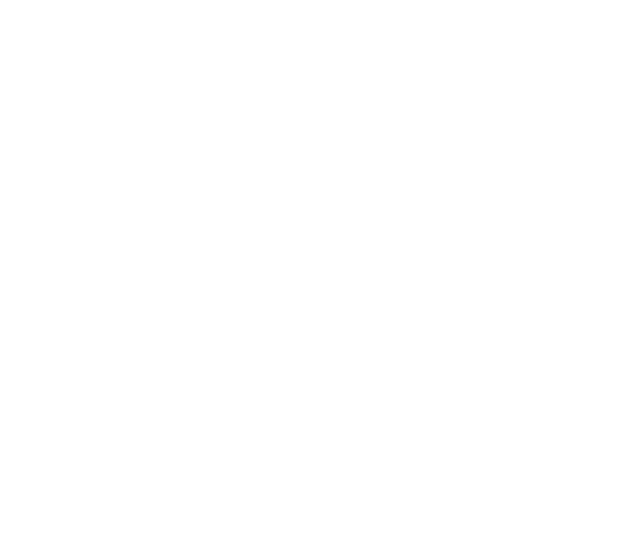
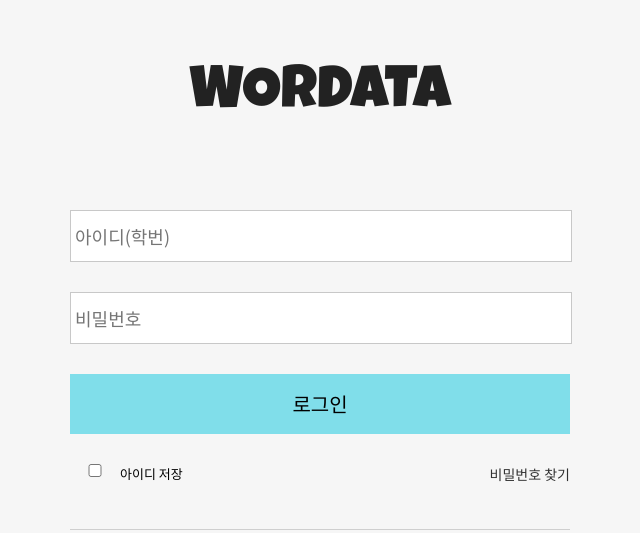
Before and after one commit to dev-eunak/WORDATA-web, a plain HTML site: page login.html in a window 1280 px wide. Shown: the whole page, without its empty margins (320-960 px from the left). Drawn offline with Linux system fonts and the light colour scheme.

Commit message:
#3 Add login page

```diff
--- a/css/style.css
+++ b/css/style.css
@@ -1,7 +1,7 @@
 @charset "UTF-8";
 
 /* 레이아웃 */
-#header {width: 100%; height: 70px; background-color: white; position: fixed; z-index: 9999;}
+#header {width: 100%; height: 70px; border-bottom: 1px solid #c6c6c6; background-color: white; position: fixed; z-index: 9999;}
 
 /* 가운데 영역 */
 .container {position: relative; width: 1280px; margin: 0 auto;}
@@ -19,8 +19,23 @@
 .header .nav ul li {float: left;}
 .header .nav ul li a {display: block; padding: 19px 12px; font-size: 20px; font-weight: 700; color: #444;}
 
+/* 메인 페이지 */
 /*  콘텐츠 영역(간편하게 수정 예정) */
 #cont1 {background: #b2ebf2; width: 100vw; height: 100vh; font-size: 30px; text-align: center;}
 #cont2 {background: #80deea; width: 100vw; height: 100vh; font-size: 30px; text-align: center;}
 #cont3 {background: #26c6da; width: 100vw; height: 100vh; font-size: 30px; text-align: center;}
 #cont4 {background: #00bcd4; width: 100vw; height: 100vh; font-size: 30px; text-align: center;}
+
+/* 로그인 페이지 */
+.login_title h1 {text-align: center; font-size: 60px; margin-top: 50px; font-family: 'Luckiest Guy', cursive;}
+.wrapper {width: 500px; height: 320px; color: #000; top: 50%; left: 50%; position: absolute;
+  transform: translate(-50%, -50%); box-sizing: border-box; margin-top: 18%; border-bottom: 1px solid #CFCFCF;}
+.wrapper input {width: 100%; margin-bottom: 30px;}
+.wrapper input[type=text], .wrapper input[type=password] {
+  border: none; outline: none; border: 1px solid #c8c8c8; background: transparent; height: 50px; font-size: 18px; opacity: 1;
+  color: #000; background-color: #fff;}
+.wrapper input[type=submit] {border: none; outline: none; height: 60px; background: #80deea; color: #000; font-size: 20px;}
+.wrapper input[type=submit]:hover {cursor: pointer;}
+.wrapper a {font-size: 14px; text-decoration: none; color: #000; opacity: 0.8;}
+.bottom-text input {width: 10%; float: left; font-size: 16px;}
+.bottom-text a {float: right;}
--- a/login.html
+++ b/login.html
@@ -16,12 +16,41 @@
 
     <!-- 웹 폰트 -->
     <link href="https://fonts.googleapis.com/css?family=Noto+Sans+KR:100,300,400,500,700,900&display=swap&subset=korean" rel="stylesheet">
+    <link href="https://fonts.googleapis.com/css?family=Luckiest+Guy&display=swap" rel="stylesheet">
 
   </head>
-  <body>
+  <body style="background-color: #F6F6F6;">
+    <div class="login_header">
+      <div class="container">
+        <div class="row">
+          <div class="login_title">
+            <h1>
+              <a href="index.html">WORDATA</a>
+            </h1>
+          </div>
+        </div>
+      </div>
+    </div>
+    <!-- header -->
 
-    <!-- 자바스크립트 라이브러리 -->
-    <script src="js/jquery.min_1.12.4.js"></script>
-    <script src="js/fullpage.js"></script>
+    <div class="login">
+      <div class="container">
+        <div class="row">
+          <div class="wrapper">
+            <form class="" action="index.html" method="post">
+              <input type="text" name="" value="" placeholder=" 아이디(학번)">
+              <input type="password" name="" value="" placeholder=" 비밀번호">
+              <input type="submit" name="" value="로그인">
+            </form>
+            <div class="bottom-text">
+              <input type="checkbox" name="remember"> 아이디 저장
+              <a href="#">비밀번호 찾기</a>
+            </div>
+          </div>
+          <!-- wrapper -->
+        </div>
+      </div>
+    </div>
+    <!-- login -->
   </body>
 </html>
```
Also changed, not shown: index.html (+2 -2 lines).
